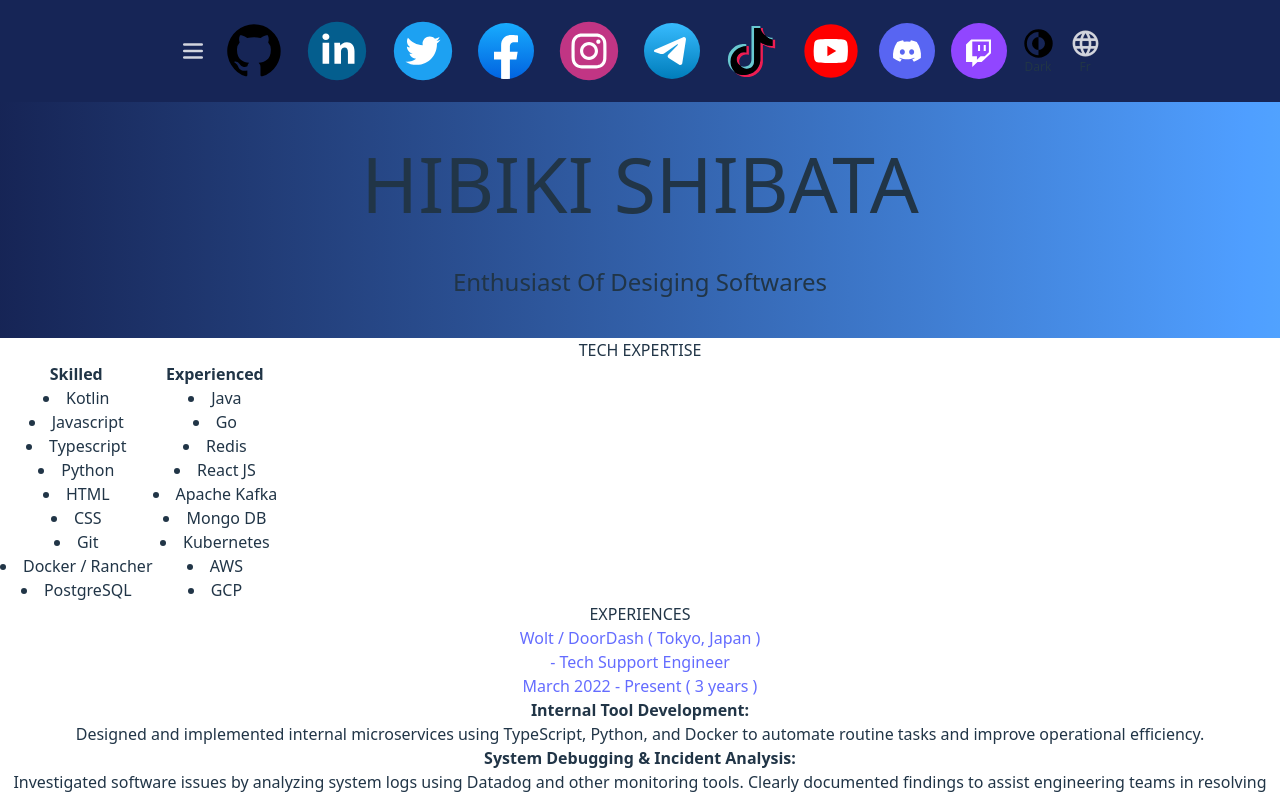
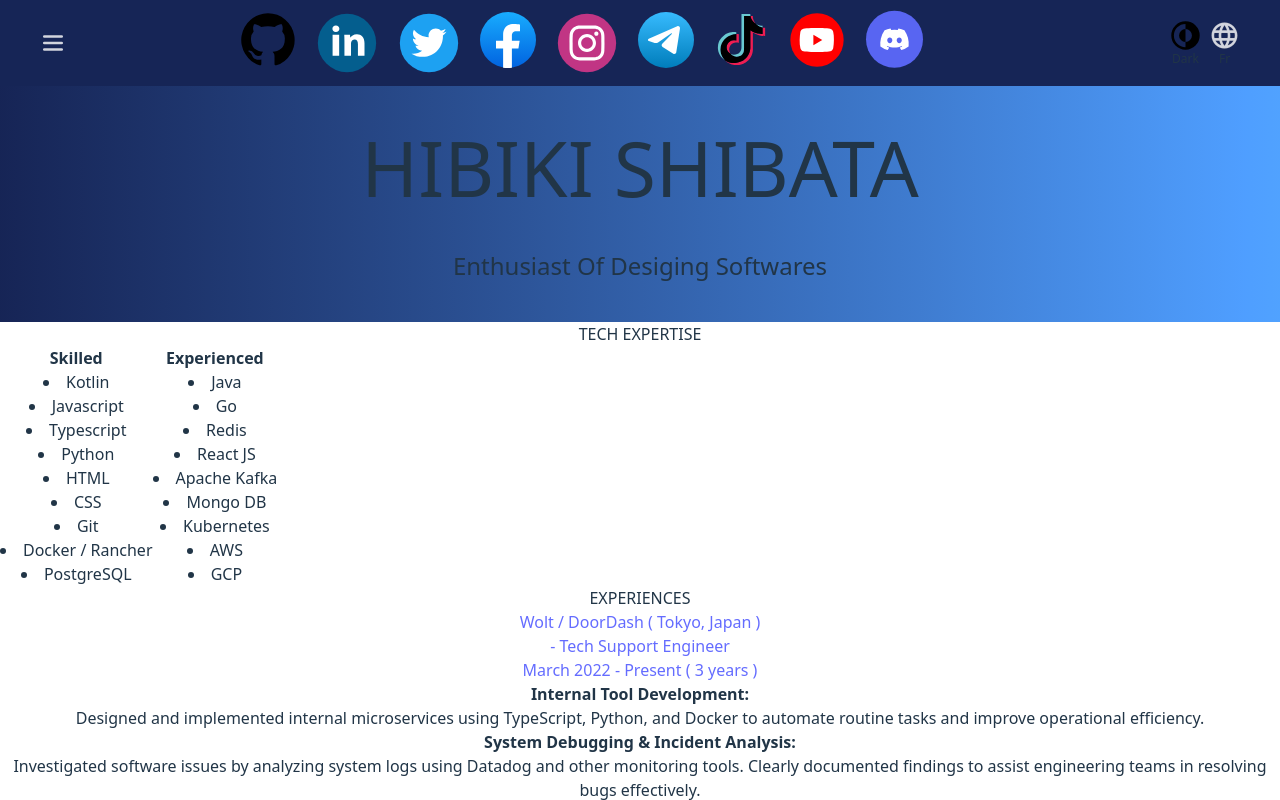
Before and after one commit to hibiki-shibata/hibiki-shibata.github.io, a React (Vite) app: page / in a window 1280 px wide. Shown: the top 800 px of the page. Built offline with nearby package versions, Linux system fonts and the light colour scheme.

Commit message:
Fix: siteSettings

```diff
--- a/src/hibiki-shibata-profile/components/siteSettingsCard/index.tsx
+++ b/src/hibiki-shibata-profile/components/siteSettingsCard/index.tsx
@@ -5,13 +5,27 @@ import SocialIcons from "../socialIcons"
 
 function siteSettingsCard() {
     return (
-        <div className="flex flex-row gap-4 items-center justify-center p-4 bg-blue-950 text-xs">
-            <MenuBar />
-            <SocialIcons />
-            <DarkModeToggle />
-            <LanguageToggle />
-        </div>
-    )
+        <>
+            <div className="flex flex-row items-center justify-between px-10 py-2 bg-blue-950 text-xs gap-5">
+                <div className="sm:flex hidden">
+                    <MenuBar />
+                </div>
+                <div className="flex gap-3 flex-wrap">
+                    <SocialIcons />
+                </div>
+                <div className="sm:flex gap-2 hidden">
+                    <DarkModeToggle />
+                    <LanguageToggle />
+                </div>
+            </div>
+            <div className="sm:hidden gap-2 flex items-center justify-between px-10 py-2 bg-blue-900 text-xs">
+                <MenuBar />
+                <div className="flex gap-2">
+                    <DarkModeToggle />
+                    <LanguageToggle />
+                </div>
+            </div>
+        </>)
 }
 
 export default siteSettingsCard
--- a/src/hibiki-shibata-profile/components/socialIcons/discord.tsx
+++ b/src/hibiki-shibata-profile/components/socialIcons/discord.tsx
@@ -2,35 +2,11 @@ function discordIcon() {
     return (
         <>
             <a href="https://discord.gg/ezHdmPaJ/" target="_blank">
-                <svg width="56px" height="56px" viewBox="0 0 1024 1024" xmlns="http://www.w3.org/2000/svg" style={{ fill: "#000000" }}><g id="SVGRepo_bgCarrier" ></g><g id="SVGRepo_tracerCarrier"></g><g id="SVGRepo_iconCarrier"> <circle cx="512" cy="512" r="512" style={{ fill: "#5865f2" }}></circle> <path d="M689.43 349a422.21 422.21 0 0 0-104.22-32.32 1.58 1.58 0 0 0-1.68.79 294.11 294.11 0 0 0-13 26.66 389.78 389.78 0 0 0-117.05 0 269.75 269.75 0 0 0-13.18-26.66 1.64 1.64 0 0 0-1.68-.79A421 421 0 0 0 334.44 349a1.49 1.49 0 0 0-.69.59c-66.37 99.17-84.55 195.9-75.63 291.41a1.76 1.76 0 0 0 .67 1.2 424.58 424.58 0 0 0 127.85 64.63 1.66 1.66 0 0 0 1.8-.59 303.45 303.45 0 0 0 26.15-42.54 1.62 1.62 0 0 0-.89-2.25 279.6 279.6 0 0 1-39.94-19 1.64 1.64 0 0 1-.16-2.72c2.68-2 5.37-4.1 7.93-6.22a1.58 1.58 0 0 1 1.65-.22c83.79 38.26 174.51 38.26 257.31 0a1.58 1.58 0 0 1 1.68.2c2.56 2.11 5.25 4.23 8 6.24a1.64 1.64 0 0 1-.14 2.72 262.37 262.37 0 0 1-40 19 1.63 1.63 0 0 0-.87 2.28 340.72 340.72 0 0 0 26.13 42.52 1.62 1.62 0 0 0 1.8.61 423.17 423.17 0 0 0 128-64.63 1.64 1.64 0 0 0 .67-1.18c10.68-110.44-17.88-206.38-75.7-291.42a1.3 1.3 0 0 0-.63-.63zM427.09 582.85c-25.23 0-46-23.16-46-51.6s20.38-51.6 46-51.6c25.83 0 46.42 23.36 46 51.6.02 28.44-20.37 51.6-46 51.6zm170.13 0c-25.23 0-46-23.16-46-51.6s20.38-51.6 46-51.6c25.83 0 46.42 23.36 46 51.6.01 28.44-20.17 51.6-46 51.6z" style={{ fill: "#fff" }}></path> </g></svg>
+                <svg width="64px" height="64px" viewBox="-90 0 1150 1050" xmlns="http://www.w3.org/2000/svg" fill="#000000"><g id="SVGRepo_bgCarrier" stroke-width="0"></g><g id="SVGRepo_tracerCarrier" stroke-linecap="round" stroke-linejoin="round"></g><g id="SVGRepo_iconCarrier"> <circle cx="512" cy="512" r="512" style={{fill:"#5865f2"}}></circle> <path d="M689.43 349a422.21 422.21 0 0 0-104.22-32.32 1.58 1.58 0 0 0-1.68.79 294.11 294.11 0 0 0-13 26.66 389.78 389.78 0 0 0-117.05 0 269.75 269.75 0 0 0-13.18-26.66 1.64 1.64 0 0 0-1.68-.79A421 421 0 0 0 334.44 349a1.49 1.49 0 0 0-.69.59c-66.37 99.17-84.55 195.9-75.63 291.41a1.76 1.76 0 0 0 .67 1.2 424.58 424.58 0 0 0 127.85 64.63 1.66 1.66 0 0 0 1.8-.59 303.45 303.45 0 0 0 26.15-42.54 1.62 1.62 0 0 0-.89-2.25 279.6 279.6 0 0 1-39.94-19 1.64 1.64 0 0 1-.16-2.72c2.68-2 5.37-4.1 7.93-6.22a1.58 1.58 0 0 1 1.65-.22c83.79 38.26 174.51 38.26 257.31 0a1.58 1.58 0 0 1 1.68.2c2.56 2.11 5.25 4.23 8 6.24a1.64 1.64 0 0 1-.14 2.72 262.37 262.37 0 0 1-40 19 1.63 1.63 0 0 0-.87 2.28 340.72 340.72 0 0 0 26.13 42.52 1.62 1.62 0 0 0 1.8.61 423.17 423.17 0 0 0 128-64.63 1.64 1.64 0 0 0 .67-1.18c10.68-110.44-17.88-206.38-75.7-291.42a1.3 1.3 0 0 0-.63-.63zM427.09 582.85c-25.23 0-46-23.16-46-51.6s20.38-51.6 46-51.6c25.83 0 46.42 23.36 46 51.6.02 28.44-20.37 51.6-46 51.6zm170.13 0c-25.23 0-46-23.16-46-51.6s20.38-51.6 46-51.6c25.83 0 46.42 23.36 46 51.6.01 28.44-20.17 51.6-46 51.6z" style={{ fill: "#fff" }}></path> </g></svg>
+                {/* <svg width="56px" height="56px" viewBox="0 0 1024 1024" xmlns="http://www.w3.org/2000/svg" style={{ fill: "#000000" }}><g id="SVGRepo_bgCarrier" ></g><g id="SVGRepo_tracerCarrier"></g><g id="SVGRepo_iconCarrier"> <circle cx="512" cy="512" r="512" style={{ fill: "#5865f2" }}></circle> <path d="M689.43 349a422.21 422.21 0 0 0-104.22-32.32 1.58 1.58 0 0 0-1.68.79 294.11 294.11 0 0 0-13 26.66 389.78 389.78 0 0 0-117.05 0 269.75 269.75 0 0 0-13.18-26.66 1.64 1.64 0 0 0-1.68-.79A421 421 0 0 0 334.44 349a1.49 1.49 0 0 0-.69.59c-66.37 99.17-84.55 195.9-75.63 291.41a1.76 1.76 0 0 0 .67 1.2 424.58 424.58 0 0 0 127.85 64.63 1.66 1.66 0 0 0 1.8-.59 303.45 303.45 0 0 0 26.15-42.54 1.62 1.62 0 0 0-.89-2.25 279.6 279.6 0 0 1-39.94-19 1.64 1.64 0 0 1-.16-2.72c2.68-2 5.37-4.1 7.93-6.22a1.58 1.58 0 0 1 1.65-.22c83.79 38.26 174.51 38.26 257.31 0a1.58 1.58 0 0 1 1.68.2c2.56 2.11 5.25 4.23 8 6.24a1.64 1.64 0 0 1-.14 2.72 262.37 262.37 0 0 1-40 19 1.63 1.63 0 0 0-.87 2.28 340.72 340.72 0 0 0 26.13 42.52 1.62 1.62 0 0 0 1.8.61 423.17 423.17 0 0 0 128-64.63 1.64 1.64 0 0 0 .67-1.18c10.68-110.44-17.88-206.38-75.7-291.42a1.3 1.3 0 0 0-.63-.63zM427.09 582.85c-25.23 0-46-23.16-46-51.6s20.38-51.6 46-51.6c25.83 0 46.42 23.36 46 51.6.02 28.44-20.37 51.6-46 51.6zm170.13 0c-25.23 0-46-23.16-46-51.6s20.38-51.6 46-51.6c25.83 0 46.42 23.36 46 51.6.01 28.44-20.17 51.6-46 51.6z" style={{ fill: "#fff" }}></path> </g></svg> */}
             </a>
         </>
     );
 }
 
 export default discordIcon;
-
-
-// function DiscordIcon() {
-//   return (
-//     <a href="https://discord.gg/ezHdmPaJ/" target="_blank" rel="noreferrer">
-//       <svg
-//         width="64"
-//         height="64"
-//         viewBox="0 0 1024 1024"
-//         xmlns="http://www.w3.org/2000/svg"
-//       >
-//         {/* Background circle */}
-//         <circle cx="512" cy="512" r="512" fill="#5865f2" />
-
-//         {/* Discord logo */}
-//         <path
-//           fill="#fff"
-//           d="M689.43 349a422.21 422.21 0 0 0-104.22-32.32 ... 51.6z"
-//         />
-//       </svg>
-//     </a>
-//   );
-// }
-
-// export default DiscordIcon;
--- a/src/hibiki-shibata-profile/components/socialIcons/twitch.tsx
+++ b/src/hibiki-shibata-profile/components/socialIcons/twitch.tsx
@@ -6,9 +6,9 @@ function TwitchIcon() {
             rel="noreferrer"
         >
             <svg
-        width="56"
-        height="56"
-        viewBox="0 0 1024 1024"
+                width="64px"
+                height="64px"
+                viewBox="0 0 48 48"
                 xmlns="http://www.w3.org/2000/svg"
             >
                 <circle
--- a/src/hibiki-shibata-profile/components/socialIcons/youtube.tsx
+++ b/src/hibiki-shibata-profile/components/socialIcons/youtube.tsx
@@ -3,7 +3,7 @@ function youtubeIcon() {
         <>
             <a href="https://www.youtube.com/@hibiki.shibata"
                 target="_blank">
-                <svg width="64px" height="64px" viewBox="0 0 48 48" fill="none" xmlns="http://www.w3.org/2000/svg">
+                <svg width="64px" height="64px" viewBox="0 0 48 48"  fill="none" xmlns="http://www.w3.org/2000/svg">
                     <g id="SVGRepo_bgCarrier" stroke-width="0"></g>
                     <g id="SVGRepo_tracerCarrier" stroke-linecap="round" stroke-linejoin="round"></g>
                     <g id="SVGRepo_iconCarrier">
```
Lines whose indentation alone changed are shown as unchanged.
